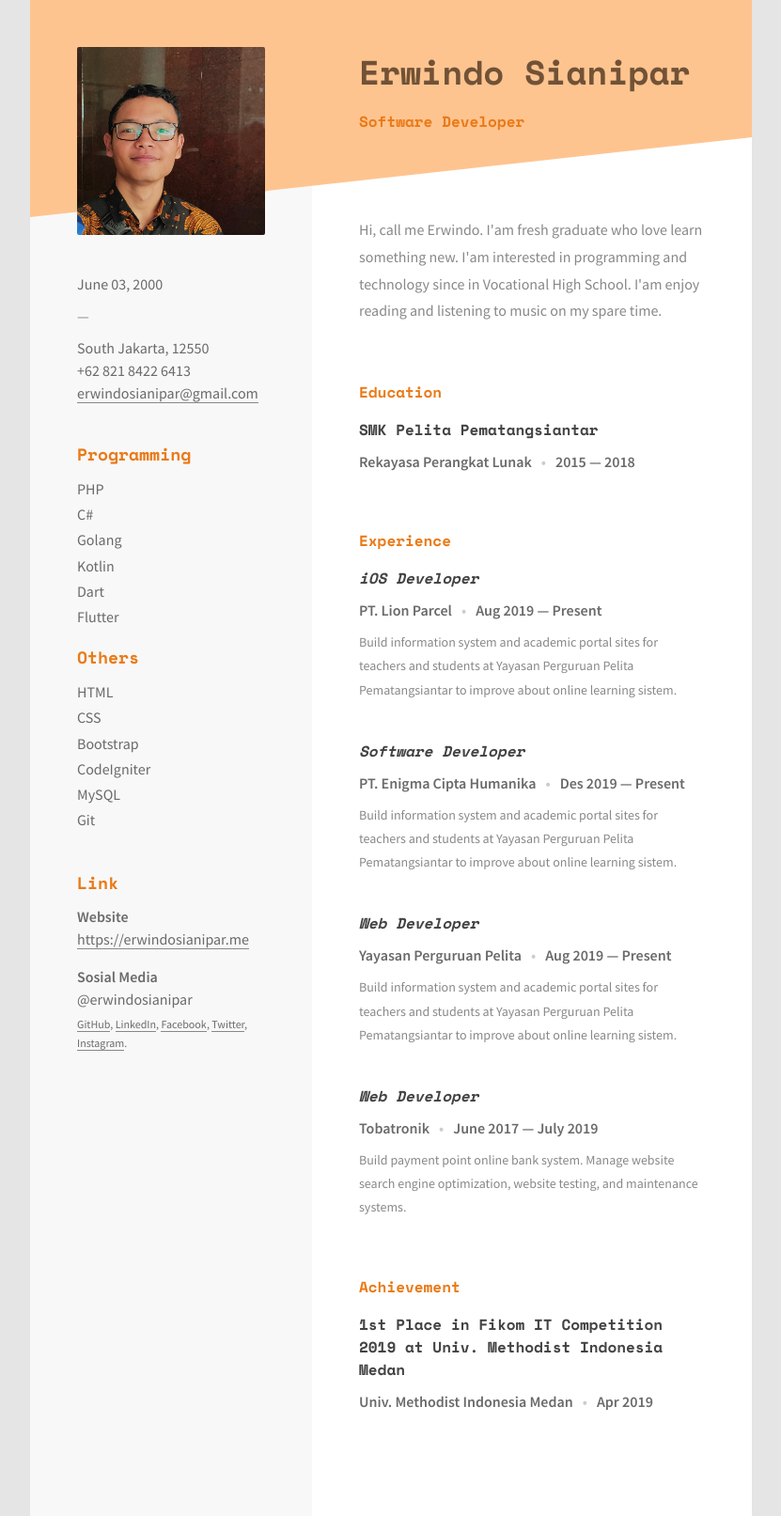
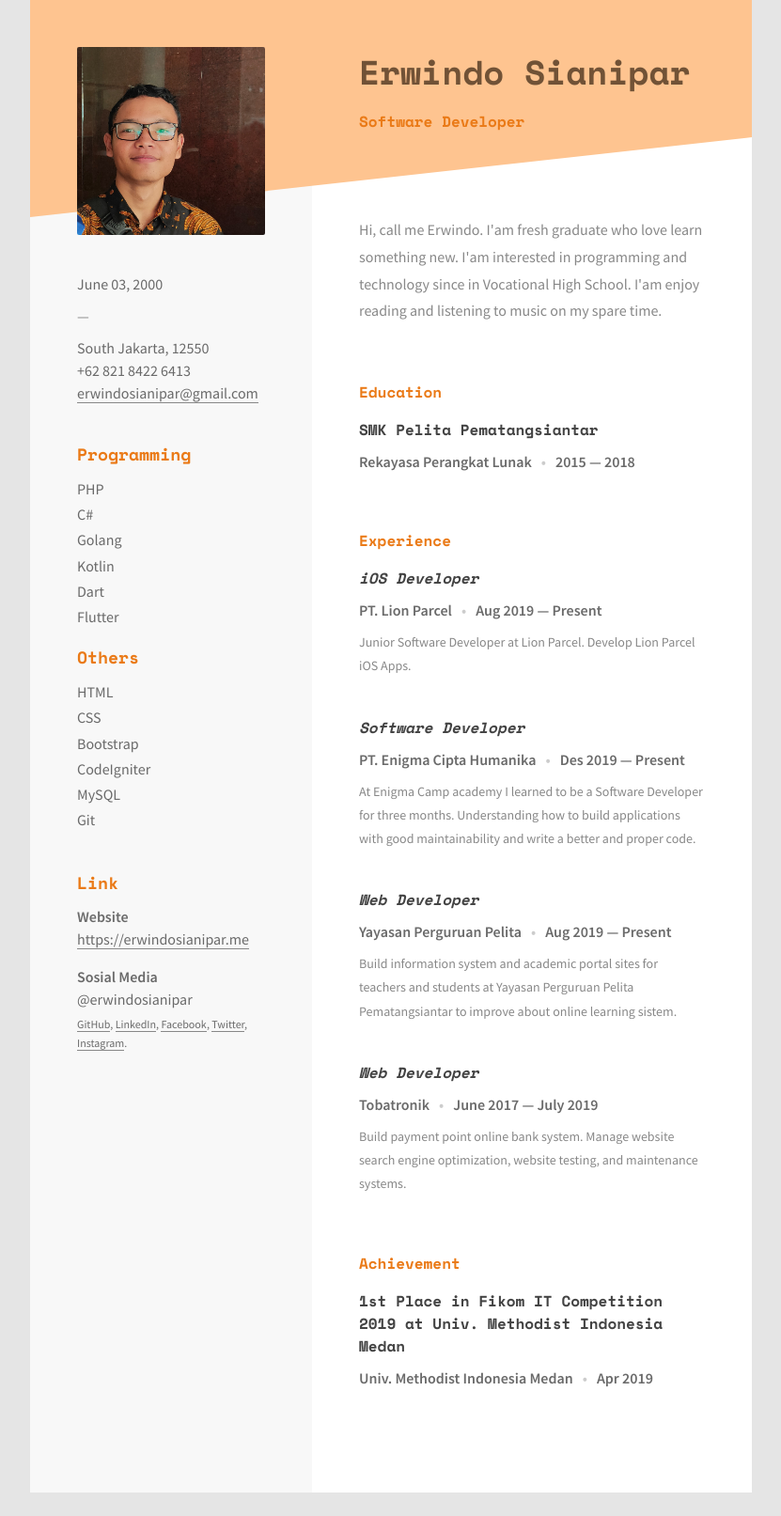
Before and after one commit to erwindosianipar/erwindosianipar.jekyll, a Jekyll site: the page resume/resume.html, which Jekyll copies as it is, in a window 1280 px wide. Shown: the whole page at 94% size, without its empty margins (224-1055 px from the left). Built offline with Jekyll 4.4.1, drawn with Linux system fonts in a browser that asks for light colours; after the commit the page ends 1588 px from its top, so only the background shows below that.

Commit message:
Update new job description

```diff
--- a/resume/resume.html
+++ b/resume/resume.html
@@ -102,7 +102,7 @@
 					<p>Aug 2019 &mdash; Present</p>
 				</div>
 				<p class="section-desc">
-					Build information system and academic portal sites for teachers and students at Yayasan Perguruan Pelita Pematangsiantar to improve about online learning sistem.
+					Junior Software Developer at Lion Parcel. Develop Lion Parcel iOS Apps.
 				</p>
 			</div>
 
@@ -114,7 +114,7 @@
 					<p>Des 2019 &mdash; Present</p>
 				</div>
 				<p class="section-desc">
-					Build information system and academic portal sites for teachers and students at Yayasan Perguruan Pelita Pematangsiantar to improve about online learning sistem.
+					At Enigma Camp academy I learned to be a Software Developer for three months. Understanding how to build applications with good maintainability and write a better and proper code.
 				</p>
 			</div>
 
```
